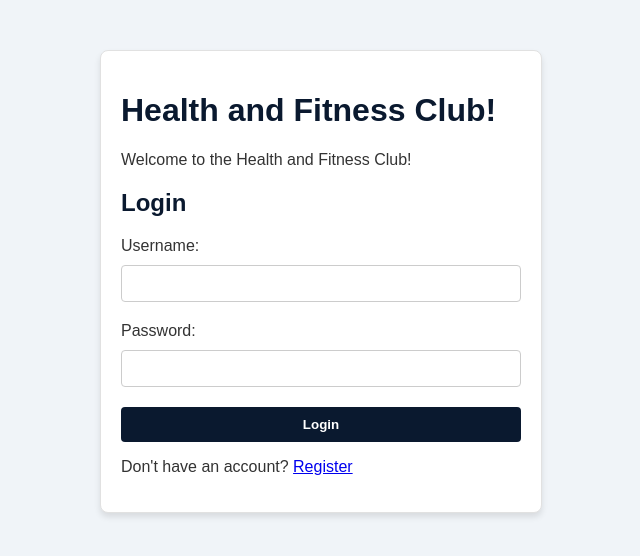
After one commit to VishruthaGopa/Health-and-Fitness-Club-Management-System, a Django app: template HealthandFitnessClubProject/HealthandFitnessClubApp/templates/HealthandFitnessClubApp/login.html in a window 1280 px wide. The commit adds this page. Shown: the top 556 px of the page, without its empty margins (319-959 px from the left). Run offline with Django 5.2, Linux system fonts and the light colour scheme; the template is opened without the code that fills it, so the values that code supplies are empty.

Commit message:
Register and Login page

```diff
--- /dev/null
+++ b/HealthandFitnessClubProject/HealthandFitnessClubApp/templates/HealthandFitnessClubApp/login.html
@@ -0,0 +1,79 @@
+<!DOCTYPE html>
+<html>
+<head>
+<title>Login</title>
+<style>
+  body {
+    font-family: 'Arial', sans-serif;
+    margin: 0;
+    padding: 0;
+    background-color: #f0f4f8; /* White background */
+    color: #333; /*Text colour*/
+  }
+  .container {
+    max-width: 400px;
+    margin: 50px auto;
+    padding: 20px;
+    border: 1px solid #e1e1e1; /* Light gray border */
+    border-radius: 8px;
+    background-color: #fff; /* White background for the container */
+    box-shadow: 0 4px 6px rgba(0, 0, 0, 0.1);
+  }
+  h1, h2 {
+    color: #0A192F; /* Dark navy blue for titles */
+  }
+  form {
+    margin-top: 20px;
+  }
+  label {
+    display: block;
+    margin-bottom: 10px;
+  }
+  input[type="text"],
+  input[type="password"] {
+    width: 100%;
+    padding: 10px;
+    margin-bottom: 20px;
+    border: 1px solid #ccc;
+    border-radius: 4px;
+    box-sizing: border-box;
+  }
+  input[type="submit"] {
+    width: 100%;
+    background-color: #0A192F; /* Dark navy blue for buttons */
+    color: white;
+    padding: 10px;
+    border: none;
+    border-radius: 4px;
+    cursor: pointer;
+    font-weight: bold;
+  }
+  input[type="submit"]:hover {
+    background-color: #063974; /* Slightly lighter navy blue on hover */
+  }
+</style>
+</head>
+<body>
+
+<div class="container">
+  <h1>Health and Fitness Club!</h1>
+  <p>Welcome to the Health and Fitness Club!</p>
+
+  <h2>Login</h2>
+  <form action="" method="post">
+    {% csrf_token %}
+    <label for="username">Username:</label>
+    <input type="text" id="username" name="username" required>
+    <label for="password">Password:</label>
+    <input type="password" id="password" name="password" required>
+    <input type="submit" value="Login">
+  </form>
+
+  <div class="register-link">
+    <p>Don't have an account? <a href="{% url 'HealthandFitnessApp-register' %}">Register</a></p>
+  </div>
+
+</div>
+
+</body>
+</html>
--- a/HealthandFitnessClubProject/HealthandFitnessClubApp/templates/HealthandFitnessClubApp/updateProfile.html
+++ b/HealthandFitnessClubProject/HealthandFitnessClubApp/templates/HealthandFitnessClubApp/updateProfile.html
@@ -1,6 +1,9 @@
 <!DOCTYPE html>
 <html>
 <head>
+<meta charset="UTF-8">
+<meta name="viewport" content="width=device-width, initial-scale=1.0">
+
 <title>Update Profile</title>
 <style>
     body {
--- a/HealthandFitnessClubProject/HealthandFitnessClubApp/urls.py
+++ b/HealthandFitnessClubProject/HealthandFitnessClubApp/urls.py
@@ -3,6 +3,8 @@ from django.urls import path
 from . import views
 
 urlpatterns = [
-    path('', views.home, name='HealthandFitnessApp-homepage'),
+    path('', views.home, name='HealthandFitnessApp-login'),
+    path('register/', views.register, name='HealthandFitnessApp-register'),
+
     path('updateProfile/', views.updateProfile, name='HealthandFitnessApp-updateProfile'),
 ]
```
Also changed, not shown: HealthandFitnessClubProject/HealthandFitnessClubApp/templates/HealthandFitnessClubApp/register.html (renamed from HealthandFitnessClubProject/HealthandFitnessClubApp/templates/HealthandFitnessClubApp/home.html, +7 -10 lines), HealthandFitnessClubProject/HealthandFitnessClubApp/views.py (+17 -1 lines), HealthandFitnessClubProject/HealthandFitnessClubProject/settings.py (+5 -5 lines), README.md (added).
